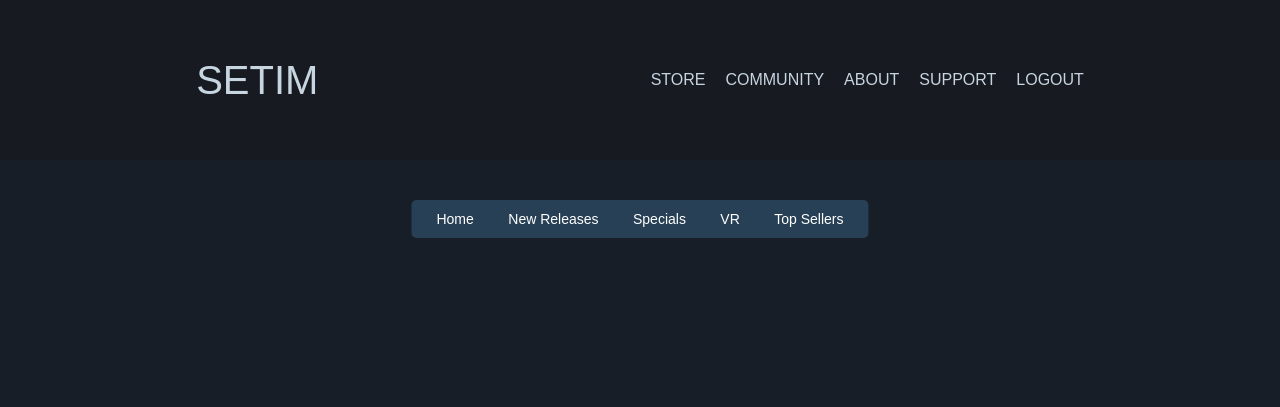
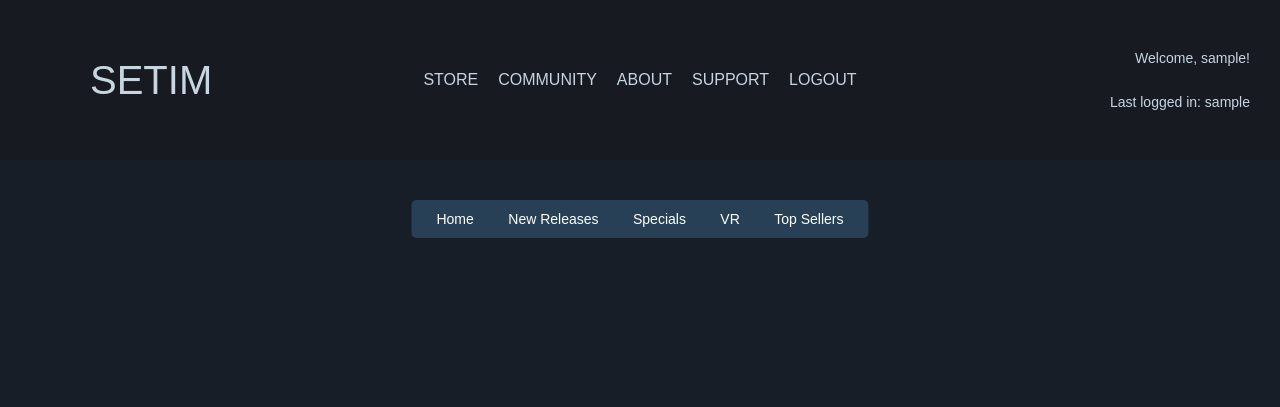
Before and after one commit to F00-fighter/e-commerce-pbp, a Django app: template main/templates/content.html in a window 1280 px wide. Shown: the top 407 px of the page. Run offline with Django 5.2, Linux system fonts and the light colour scheme; tables that the repository leaves empty hold one stand-in row (values such as "Sample post"); the template is opened without the code that fills it: values that come from a table or form of the project are taken from there, most other values are stand-ins (such as "Sample title", 1, 10 or a date in 2020); grey boxes marked "Sample" are stand-in pictures; parts of the project's set-up code (start-up, migrations or seed data) failed here and were passed over.

Commit message:
Tugas 4 code finishes

```diff
--- a/e_commerce_pbp/settings.py
+++ b/e_commerce_pbp/settings.py
@@ -25,7 +25,8 @@
 SECRET_KEY = 'django-insecure-=f709(v+qj#pmekd=5_*ep***dd(58joda7mvpf4_!-4ycrrgc'
 
 # SECURITY WARNING: don't run with debug turned on in production!
-DEBUG = True
+PRODUCTION = os.getenv("PRODUCTION", False)
+DEBUG = not PRODUCTION
 
 ALLOWED_HOSTS = ["localhost","127.0.0.1","farrel-dharmawan-ecommercepbp.pbp.cs.ui.ac.id"]
 
--- a/main/models.py
+++ b/main/models.py
@@ -1,10 +1,12 @@
 from django.db import models
 from django.core.validators import MinValueValidator, MaxValueValidator
+from django.contrib.auth.models import User
 import uuid
 
 # Create your models here.
 class Product(models.Model):
     id = models.UUIDField(primary_key=True, default=uuid.uuid4, editable=False)
+    user= models.ForeignKey(User, on_delete=models.CASCADE)
     name = models.CharField(max_length=255)
     price = models.IntegerField()
     description = models.TextField()
--- a/main/static/css/styles.css
+++ b/main/static/css/styles.css
@@ -54,30 +54,49 @@
     cursor: pointer;
 }
 
+.login-info {
+    flex: 1;
+    text-align: right;
+    color: #c7d5e0; /* Text color */
+    display: flex;
+    flex-direction: column;
+    font-size: 14px; /* Adjust font size */
+    visibility: hidden;
+}
+
+
+.login-info.active {
+    visibility: visible; /* Show when needed */
+}
+
+
 header {
     background-color: #171a21;
-    padding: 30px;
+    padding: 60px;
     display: flex;
-    justify-content: space-around;
+    justify-content: space-between;
     align-items: center;
     height: 100px;
 }
 
 .logo {
+    padding-left: 60px;
     font-size: 40px;
+    flex: 1;
 }
 
-.logo a {
-    font-size: 16px;
-}
 
 nav {
+    flex: 2;
     display: flex;
     gap: 20px;
+    justify-content: center;
+    padding-right: 60px;
 }
 
 nav a {
     color: #c7d5e0;
+    font-size: 16px;
     text-decoration: none;
 }
 
@@ -122,6 +141,11 @@
     margin: 0 15px;
     text-decoration: none;
     font-size: 14px;
+}
+
+#featured-tag {
+    font-weight: lighter;
+    margin-left: 15%;
 }
 
 /* Feature & Recommended Section */
--- a/main/templates/base.html
+++ b/main/templates/base.html
@@ -101,8 +101,11 @@
             <a href="#">ABOUT</a>
             <a href="#">SUPPORT</a>
             <a href="{% url 'main:logout' %}">LOGOUT</a>
-
         </nav>
+        <div class="login-info {% if request.path != '/login/' and request.path != '/register/' %}active{% endif %}">
+            <p>Welcome, {{ user_name }}!</p>
+            <p>Last logged in: {{ last_login }}</p>
+        </div>
     </header>
 
       <!-- Block Content for dynamic content starts right after header -->
--- a/main/templates/content.html
+++ b/main/templates/content.html
@@ -21,6 +21,7 @@
     </div>
 
     <!-- Feature & Recommended Section -->
+    <h2  id="featured-tag"> Featured & Recommended</h2>
     <div class="scroll-wrapper">
         <button class="scroll-button left">&lt;</button>
         <div class="scroll-content">
```
Also changed, not shown: main/views.py (+21 -6 lines), main/migrations/0004_product_user.py (added).
